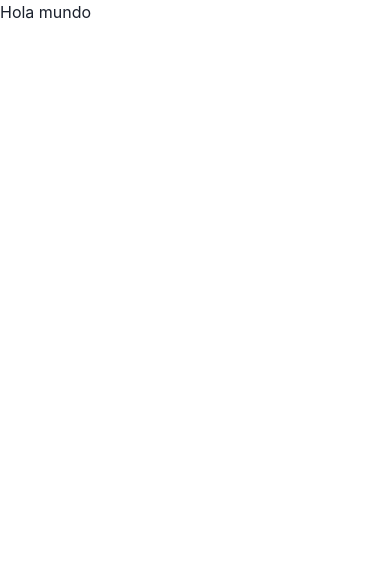
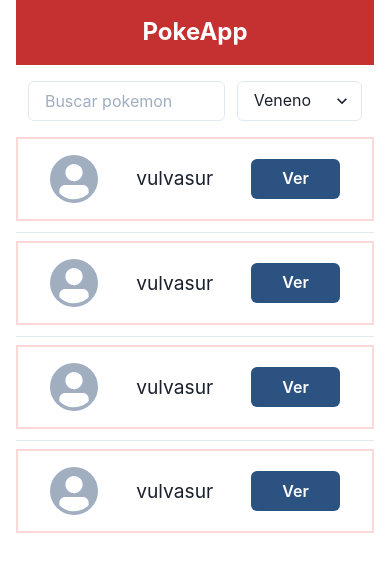
Before and after one commit to Rodevp/pokedex-app, a React (Vite) app in the folder pokeapp/: page / in a window 390 px wide. Shown: the top 572 px of the page. Built offline with nearby package versions, Linux system fonts and the light colour scheme.

Commit message:
terminando vista mobile con data fixeada y algunos estilos

```diff
--- a/pokeapp/src/App.jsx
+++ b/pokeapp/src/App.jsx
@@ -1,10 +1,21 @@
+import { Container, useMediaQuery} from '@chakra-ui/react';
+import Mobile from './screens/Mobile'
+
+
 function App() {
+
+  const [mediaWidthContent] = useMediaQuery('(min-width: 720px)')
 
   return (
     <>
-     <h1>
-       Hola mundo
-     </h1>
+      <Container
+        width={`${mediaWidthContent ? '90%' : ''}`}
+        marginLeft='auto'
+        marginRight='auto'
+        maxWidth='auto'
+      >
+        <Mobile />
+      </Container>
     </>
   )
 }
--- /dev/null
+++ b/pokeapp/src/screens/Mobile.jsx
@@ -0,0 +1,197 @@
+import {
+    Stack,
+    Box,
+    StackDivider,
+    Input,
+    Select,
+    Heading,
+    Avatar,
+    Text,
+    Button,
+    useMediaQuery
+} from '@chakra-ui/react';
+
+
+const Mobile = () => {
+
+    const [media] = useMediaQuery('(min-width: 920px)')
+    const [mediaWidthContent] = useMediaQuery('(min-width: 720px)')
+    const [mediaWidthCard] = useMediaQuery('(min-width: 720px)')
+
+    const arrFixed = [
+        {
+            name: 'vulvasur',
+            id: 0
+        },
+        {
+            name: 'vulvasur',
+            id: 1
+        },
+        {
+            name: 'vulvasur',
+            id: 2
+        },
+        {
+            name: 'vulvasur',
+            id: 3
+        },
+        {
+            name: 'vulvasur',
+            id: 4
+        },
+        {
+            name: 'vulvasur',
+            id: 5
+        },
+        {
+            name: 'vulvasur',
+            id: 6
+        },
+        {
+            name: 'vulvasur',
+            id: 7
+        },
+        {
+            name: 'vulvasur',
+            id: 8
+        },
+        {
+            name: 'vulvasur',
+            id: 9
+        },
+        {
+            name: 'vulvasur',
+            id: 10
+        },
+        {
+            name: 'vulvasur',
+            id: 11
+        },
+        {
+            name: 'vulvasur',
+            id: 12
+        }, {
+            name: 'vulvasur',
+            id: 13
+        }, {
+            name: 'vulvasur',
+            id: 14
+        }, {
+            name: 'vulvasur',
+            id: 15
+        }, {
+            name: 'vulvasur',
+            id: 16
+        }, {
+            name: 'vulvasur',
+            id: 17
+        }, {
+            name: 'vulvasur',
+            id: 18
+        }, {
+            name: 'vulvasur',
+            id: 19
+        }, {
+            name: 'vulvasur',
+            id: 20
+        },
+    ]
+
+    const options = [
+        {
+            text: 'Veneno',
+            id: 4
+        },
+        {
+            text: 'Roca',
+            id: 6
+        },
+    ]
+
+    return (
+        <>
+            <Box
+                display={`${media ? 'none' : 'block'}`}
+                width={`${mediaWidthContent ? '100%' : ''}`}
+            >
+                <Heading
+                    as='h2'
+                    size='sm'
+                    bgColor='red.600'
+                    paddingBottom='0.75em'
+                    paddingTop='0.75em'
+                    textAlign='center'
+                    fontSize='1.5rem'
+                    color='white'
+                    marginBottom='1rem'
+                >
+                    PokeApp
+                </Heading>
+                <Box
+                    display='flex'
+                    justifyContent='space-evenly'
+                    marginBottom='1rem'
+                >
+                    <Input
+                        placeholder='Buscar pokemon'
+                        width='55%'
+                    />
+                    <Select width='35%'>
+                        {
+                            options.map(optionType => (
+                                <option key={optionType.text} value={optionType.id}>
+                                    {optionType.text}
+                                </option>
+                            ))
+                        }
+                    </Select>
+                </Box>
+                <Stack
+                    divider={<StackDivider borderColor={'gray.200'} />}
+                    spacing={2}
+                    overflowY='auto'
+                    height='400px'
+                    css={
+                        {
+                            '::-webkit-scrollbar': {
+                                width: '0'
+                            }
+                        }
+                    }
+                    alignItems='center'
+                >
+                    {
+                        arrFixed.map(ele => (
+                            <Box
+                                key={ele.id}
+                                marginBottom='0.2rem'
+                                paddingBottom='1em'
+                                paddingTop='1em'
+                                border='2px'
+                                borderColor='red.100'
+                                display='flex'
+                                justifyContent='space-evenly'
+                                alignItems='center'
+                                width={`${mediaWidthCard ? '95%' : '100%'}`}
+                            >
+                                <Avatar />
+                                <Text width='25%' fontSize='1.2rem' textAlign='center'>
+                                    {ele.name}
+                                </Text>
+                                <Button
+                                    width='25%'
+                                    bgColor='blue.700'
+                                    color='white' _hover={ { backgroundColor: 'blue.400' } }
+                                    >
+                                    Ver
+                                </Button>
+                            </Box>
+                        ))
+                    }
+                </Stack>
+            </Box>
+        </>
+    )
+}
+
+export default Mobile
```
